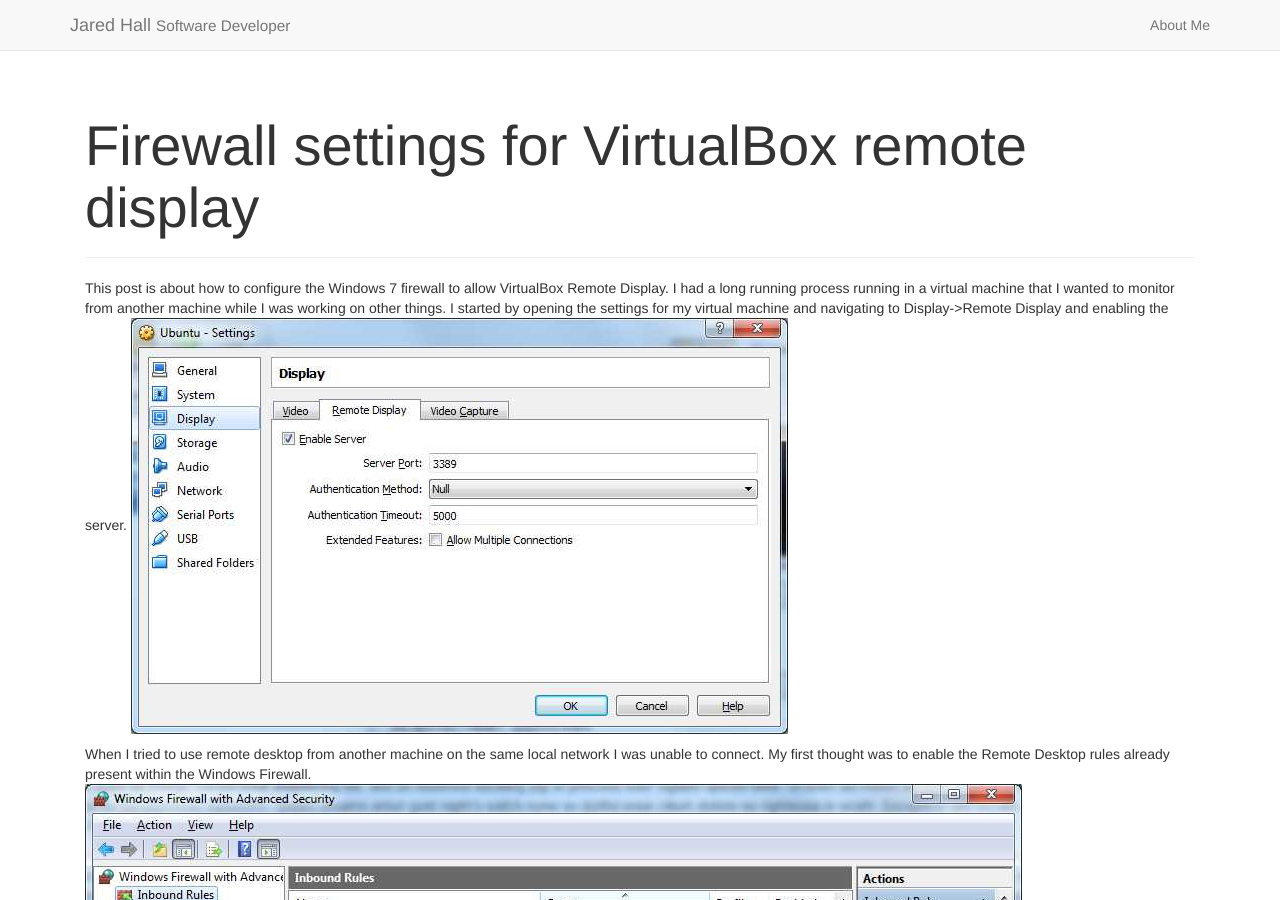
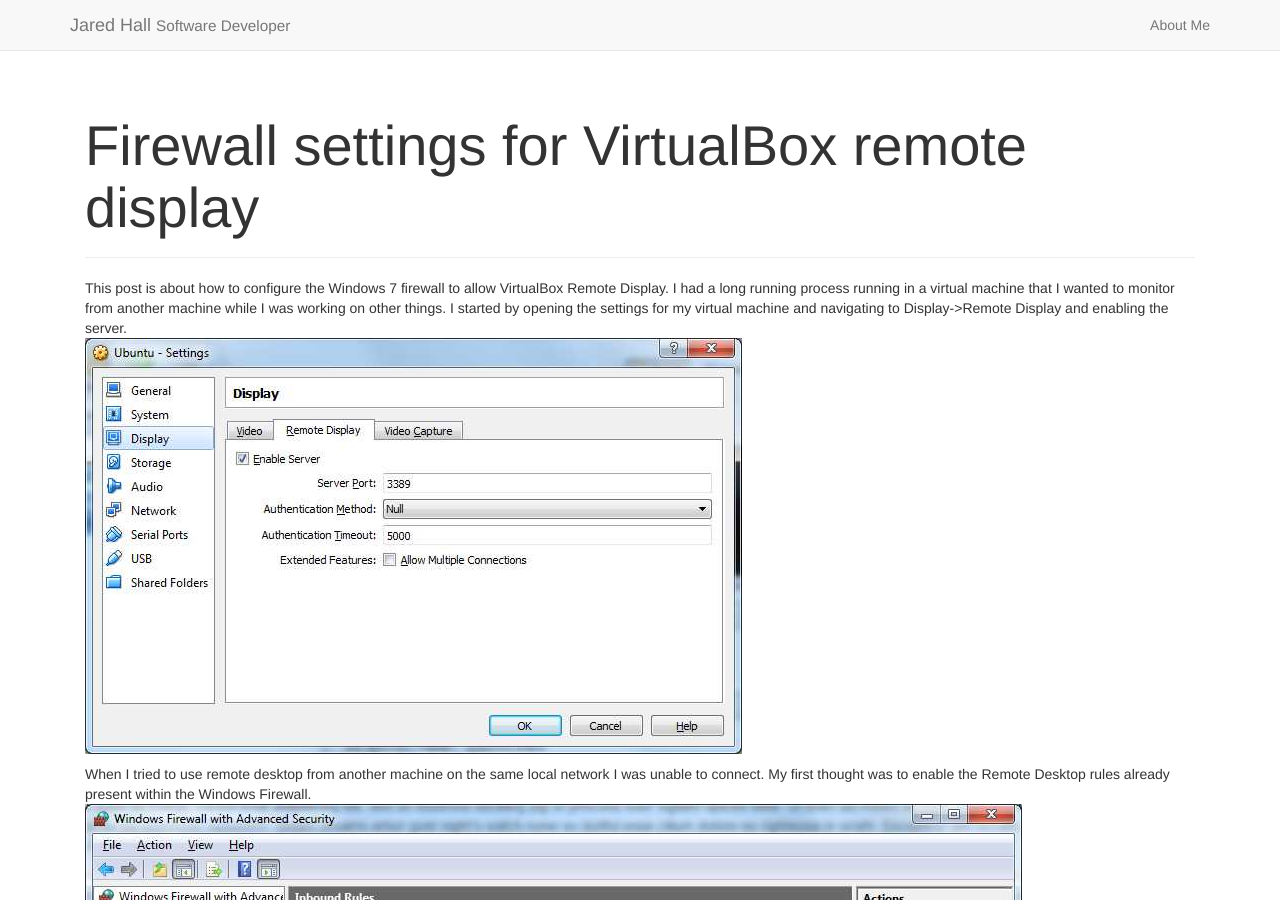
Before and after one commit to jaredhall05/jaredhall05.github.com, a Jekyll site: the page built from _posts/2014-11-11-VirtualBox-Remote-Display-Firewall.md, in a window 1280 px wide and 900 px high. Built offline with Jekyll 4.4.1, drawn with Linux system fonts in a browser that asks for light colours; nearby versions of some CDN libraries.

Commit message:
Fix formatting errors

```diff
--- a/_posts/2014-11-11-VirtualBox-Remote-Display-Firewall.md
+++ b/_posts/2014-11-11-VirtualBox-Remote-Display-Firewall.md
@@ -8,34 +8,34 @@ categories: VirtualBox
 
 This post is about how to configure the Windows 7 firewall to allow VirtualBox Remote Display.
 I had a long running process running in a virtual machine that I wanted to monitor from another machine while I was working on other things.
-I started by opening the settings for my virtual machine and navigating to Display->Remote Display and enabling the server.
+I started by opening the settings for my virtual machine and navigating to Display->Remote Display and enabling the server.<br />
 ![VirtualBox Machine Display Settings for Remote Display](/assets/2014-11-11/VirtualBoxSettingsScreenshot.jpg)
 
 When I tried to use remote desktop from another machine on the same local network I was unable to connect.
-My first thought was to enable the Remote Desktop rules already present within the Windows Firewall.
+My first thought was to enable the Remote Desktop rules already present within the Windows Firewall.<br />
 ![Windows 7 Firewall incoming rules for Remote Desktop](/assets/2014-11-11/RemoteDesktopScreenshot.jpg)
 
 However this also resulted in a connection error.
-To resolve the issue I had to allow VirtualBox to accept incomming connections.
+To resolve the issue I had to allow VirtualBox to accept incomming connections.<br />
 ![Windows 7 Firewall incoming rules for VirtualBox](/assets/2014-11-11/VirtualBoxScreenshot.jpg)
 
-To create this rule, under Inbound Rules select New Rule and choose Program as the rule type.
+To create this rule, under Inbound Rules select New Rule and choose Program as the rule type.<br />
 ![Windows 7 Firewall New Incoming Rule Step 1](/assets/2014-11-11/Firewall-Add-App-Rule-Step-1.jpg)
 
-Next, find the location of the VirtualBox executable, for me it was C:\Program Files\Oracle\VirtualBox\VirtualBox.exe
+Next, find the location of the VirtualBox executable, for me it was C:\Program Files\Oracle\VirtualBox\VirtualBox.exe<br />
 ![Windows 7 Firewall New Incoming Rule Step 2](/assets/2014-11-11/Firewall-Add-App-Rule-Step-2.jpg)
 
-Next, choose to allow the connection.
+Next, choose to allow the connection.<br />
 ![Windows 7 Firewall New Incoming Rule Step 3](/assets/2014-11-11/Firewall-Add-App-Rule-Step-3.jpg)
 
-Next, I didn't want the rule to be applied to Public networks but I was OK with Pivate and Domain networks.
+Next, I didn't want the rule to be applied to Public networks but I was OK with Pivate and Domain networks.<br />
 ![Windows 7 Firewall New Incoming Rule Step 4](/assets/2014-11-11/Firewall-Add-App-Rule-Step-4.jpg)
 
-Finally, you can choose to give the rule a name and description.
+Finally, you can choose to give the rule a name and description.<br />
 ![Windows 7 Firewall New Incoming Rule Step 5](/assets/2014-11-11/Firewall-Add-App-Rule-Step-5.jpg)
 
 After that I was able to connect from the secondary machine.
 
 Tools I used:
-* Windows 7 Firewall
-* [VirtualBox 4.3.12](https://www.virtualbox.org/)
+- Windows 7 Firewall
+- [VirtualBox 4.3.12](https://www.virtualbox.org/)
```
